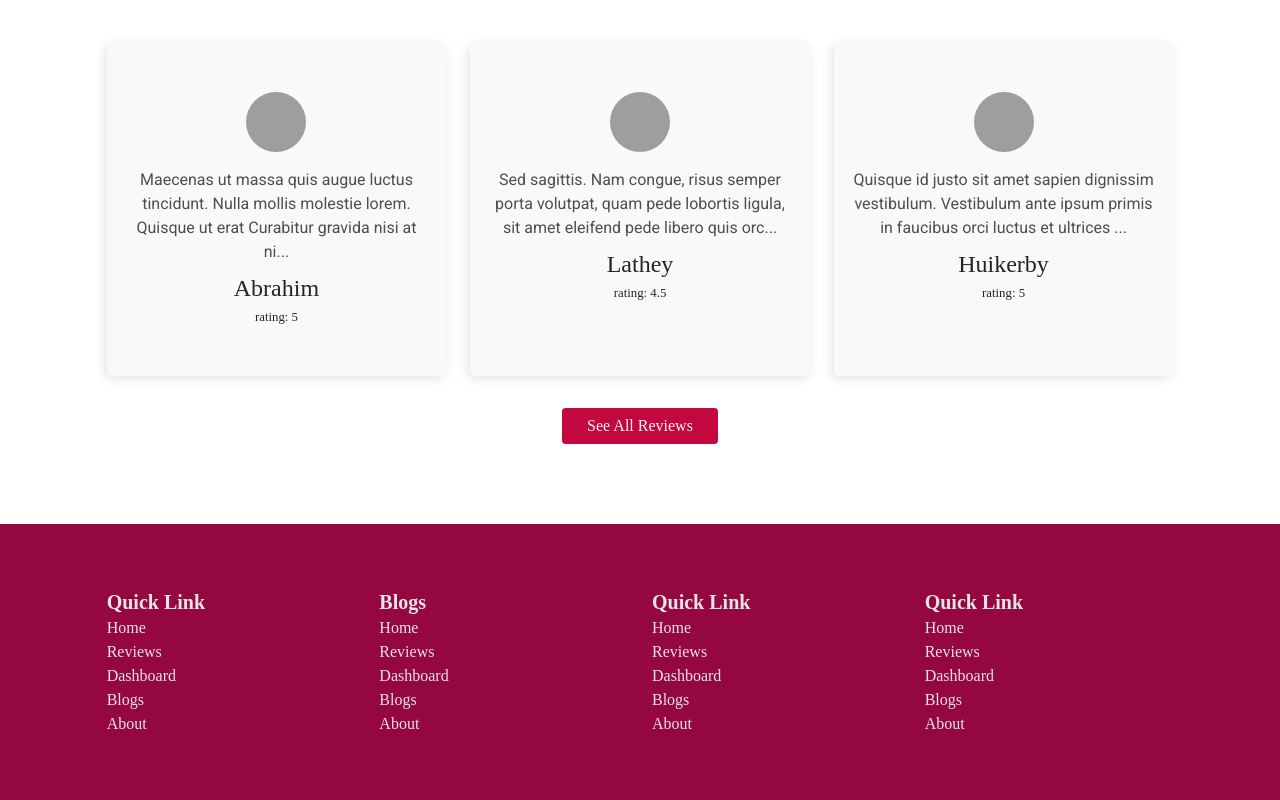
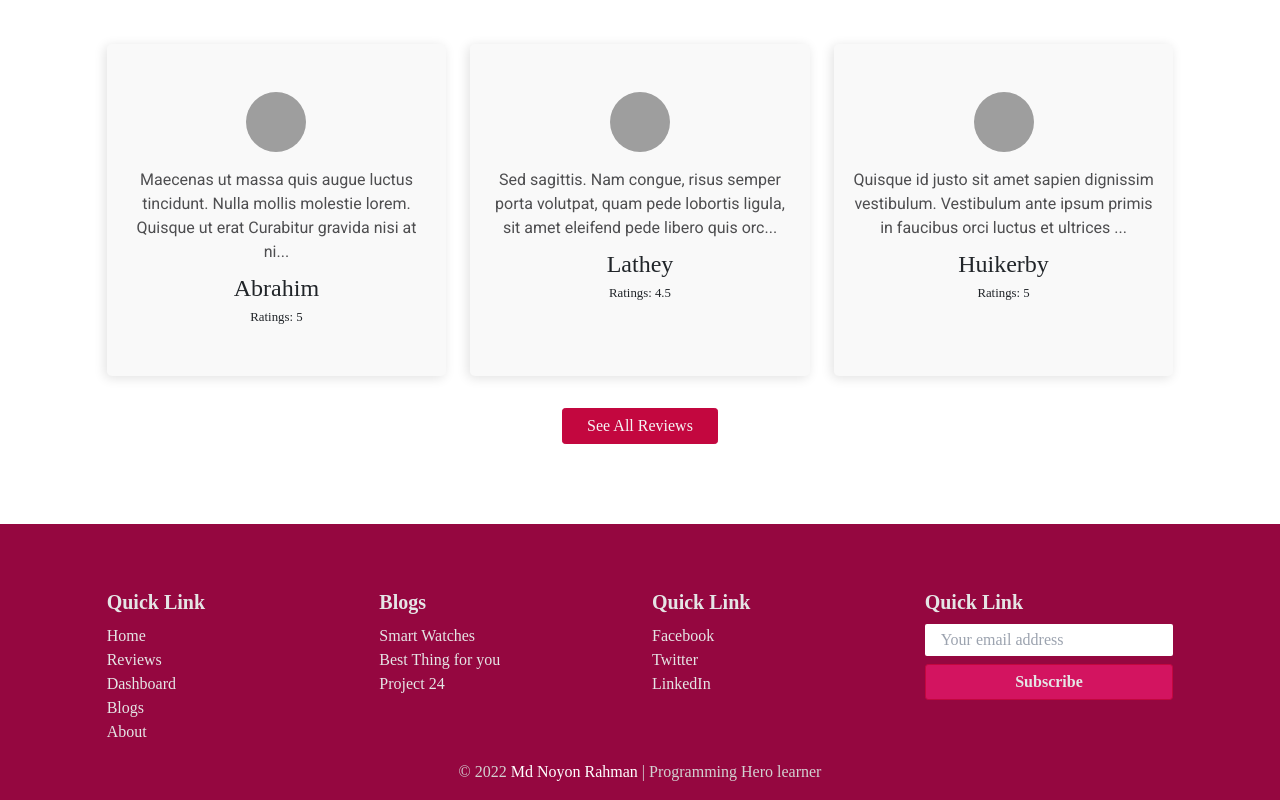
Before and after one commit to codernoyon/assignment-09, a React (Create React App) app: page / in a window 1280 px wide. Shown: the part 704-1504 px from the top of the page. Built offline with nearby package versions, Linux system fonts and the light colour scheme; grey boxes are pictures that could not be loaded; the HTML template or start-up script is replaced by a standard one; a web font is replaced by a local one.

Commit message:
footer complete

```diff
--- a/src/components/Footer/Footer.css
+++ b/src/components/Footer/Footer.css
@@ -1,11 +1,13 @@
 footer{
     background: #950740;
     padding: 4rem 0;
+    padding-bottom: 1rem;
 }
 
 footer h3{
     color: #E5E5E5;
     font-weight: 600;
+    margin-bottom: .5rem;
 }
 
 .footer-links a{
@@ -16,3 +18,20 @@ footer h3{
 .footer-links a:hover{
     text-decoration: underline;
 }
+
+
+
+footer .btn{
+    color: #E5E5E5;
+    background: #d31460;
+    font-weight: 600;
+}
+footer .btn:hover{
+    background: #E5E5E5;
+    color: #d31460;
+    font-weight: 600;
+}
+
+footer p{
+    color: #d3d1d1;
+}
--- a/src/components/Footer/Footer.js
+++ b/src/components/Footer/Footer.js
@@ -5,7 +5,8 @@ import "./Footer.css"
 const Footer = () => {
     return (
         <footer>
-            <div className='w-5/6 mx-auto grid lg:grid-cols-4 gap-4'>
+            <div className="mx-auto w-5/6">
+                <div className='grid lg:grid-cols-4 gap-4'>
                     <div>
                         <h3 className="text-xl">Quick Link</h3>
                         <ul className='footer-links'>
@@ -19,33 +20,31 @@ const Footer = () => {
                     <div>
                         <h3 className="text-xl">Blogs</h3>
                         <ul className='footer-links'>
-                        <Link to="/">Home</Link>
-                        <Link to="/reviews">Reviews</Link>
-                        <Link to="/dashboard">Dashboard</Link>
-                        <Link to="/blogs">Blogs</Link>
-                        <Link to="/about">About</Link>
+                            <Link to="/">Smart Watches</Link>
+                            <Link to="/">Best Thing for you</Link>
+                            <Link to="/">Project 24</Link>
                         </ul>
                     </div>
                     <div>
                         <h3 className="text-xl">Quick Link</h3>
                         <ul className='footer-links'>
-                        <Link to="/">Home</Link>
-                        <Link to="/reviews">Reviews</Link>
-                        <Link to="/dashboard">Dashboard</Link>
-                        <Link to="/blogs">Blogs</Link>
-                        <Link to="/about">About</Link>
+                            <Link to="/">Facebook</Link>
+                            <Link to="/">Twitter</Link>
+                            <Link to="/">LinkedIn</Link>
+
                         </ul>
                     </div>
                     <div>
                         <h3 className="text-xl">Quick Link</h3>
-                    <ul className='footer-links'>
-                        <Link to="/">Home</Link>
-                        <Link to="/reviews">Reviews</Link>
-                        <Link to="/dashboard">Dashboard</Link>
-                        <Link to="/blogs">Blogs</Link>
-                        <Link to="/about">About</Link>
-                    </ul>
+                        <div className='space-y-2'>
+                            <input placeholder='Your email address' className='w-full p-1 px-3 rounded-sm' type="text" name="" id="" />
+                            <button className='w-full btn'>Subscribe</button>
                         </div>
+                    </div>
+                </div>
+                <p className='text-center  mt-3'>
+                    &copy; 2022 <a className='text-white' target="_blank" href="http://coder-noyon.blogspot.com">Md Noyon Rahman</a> | Programming Hero learner
+                </p>
             </div>
         </footer>
     );
--- a/src/components/Review/Review.js
+++ b/src/components/Review/Review.js
@@ -15,7 +15,7 @@ const Review = ({ review }) => {
                 }
             </p>
             <h3 className="text-2xl">{name}</h3>
-            <small>rating: {ratings}</small>
+            <small>Ratings: {ratings}</small>
         </div>
     );
 };
```
Lines whose indentation alone changed are shown as unchanged.
